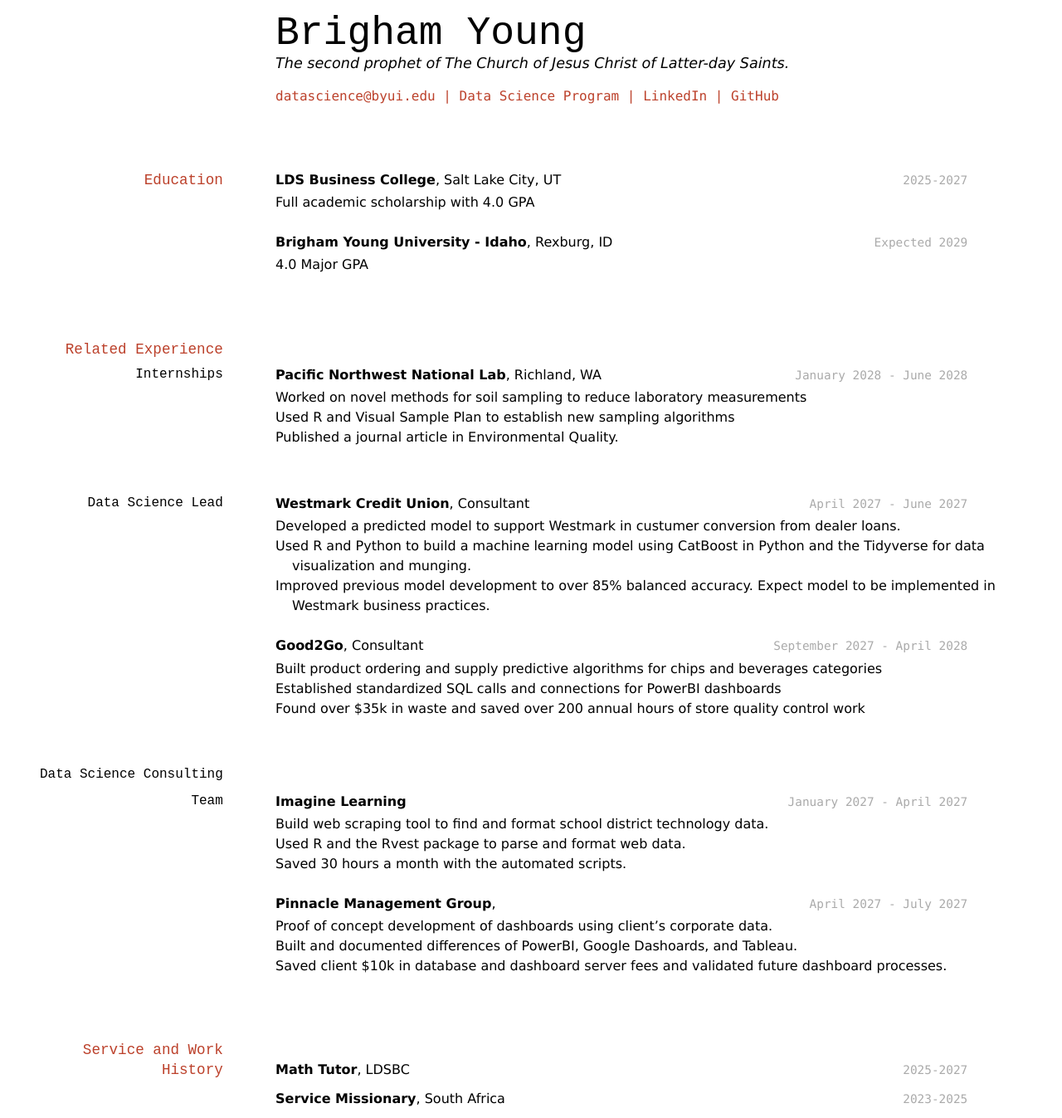
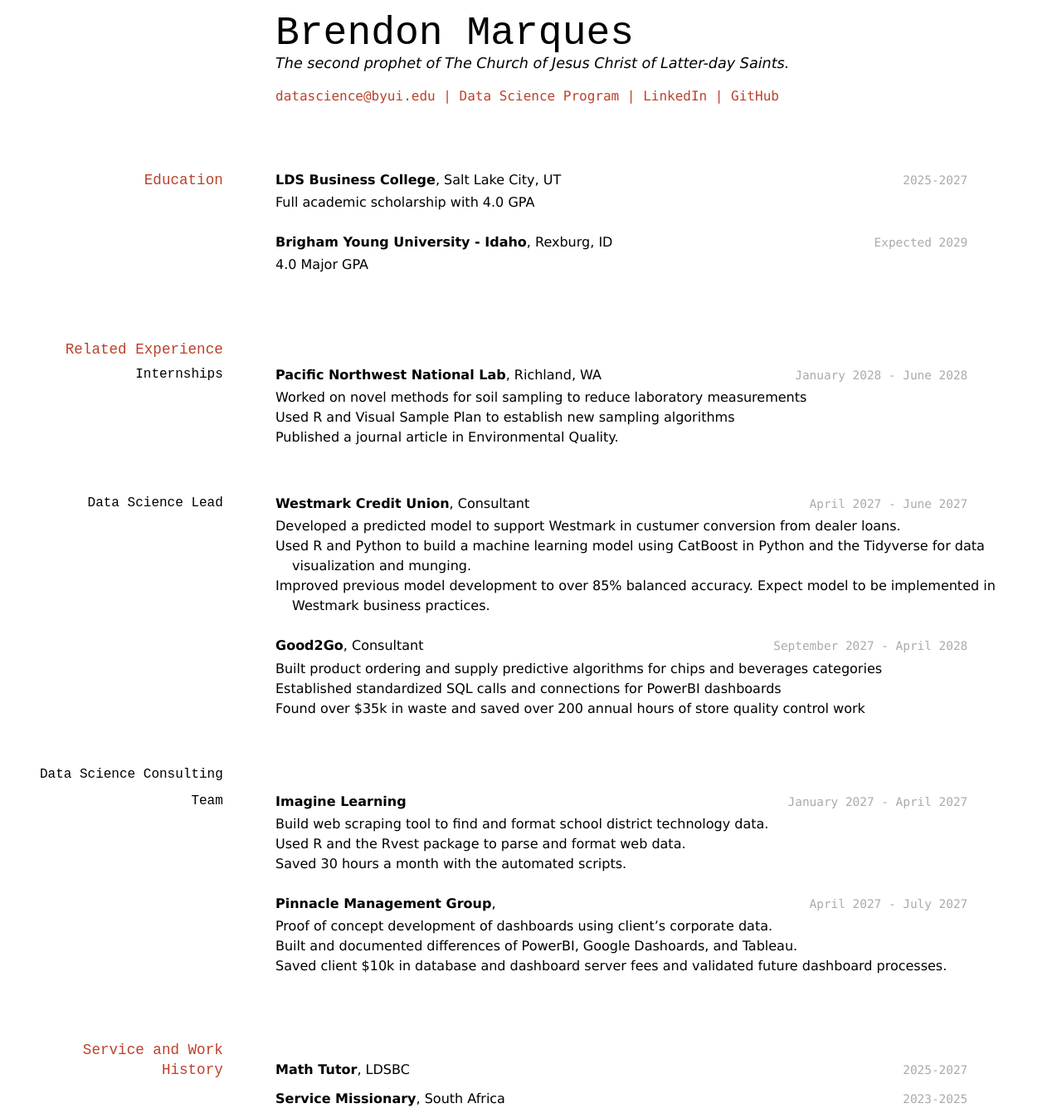
Before and after one commit to byuids-resumes/marquesb_resume, a Jekyll site: the page built from docs/index.md, in a window 1280 px wide. Shown: the whole page at 83% size. Built offline with Jekyll 4.4.1, drawn with Linux system fonts in a browser that asks for light colours.

Commit message:
Initial changes

```diff
--- a/docs/index.md
+++ b/docs/index.md
@@ -1,8 +1,8 @@
 ---
 layout: cv
-title: Brigham Young's Resume
+title: Brendon Marques' Resume
 ---
-# Brigham Young
+# Brendon Marques
 The second prophet of The Church of Jesus Christ of Latter-day Saints.
 
 <div id="webaddress">
```
